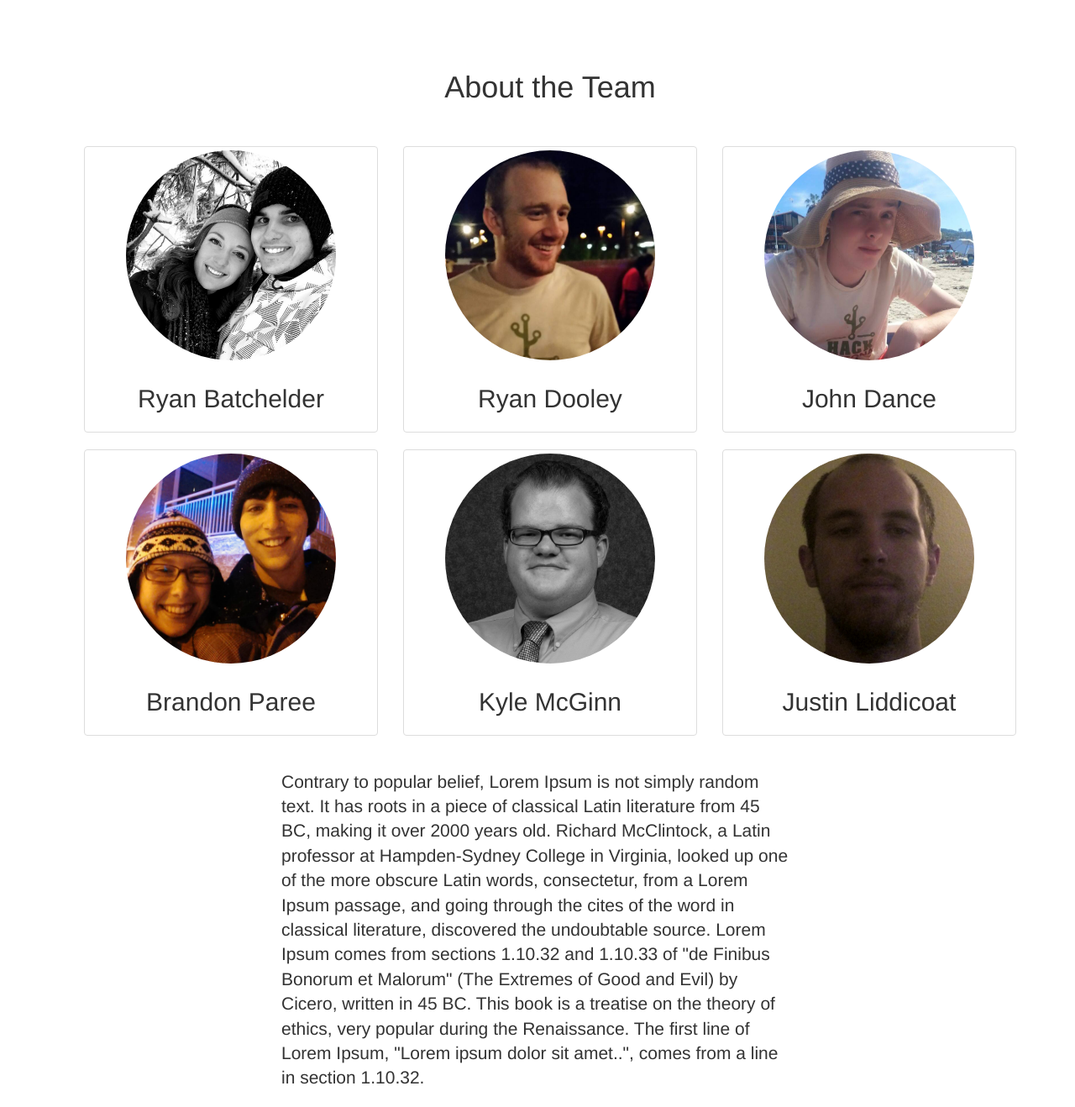
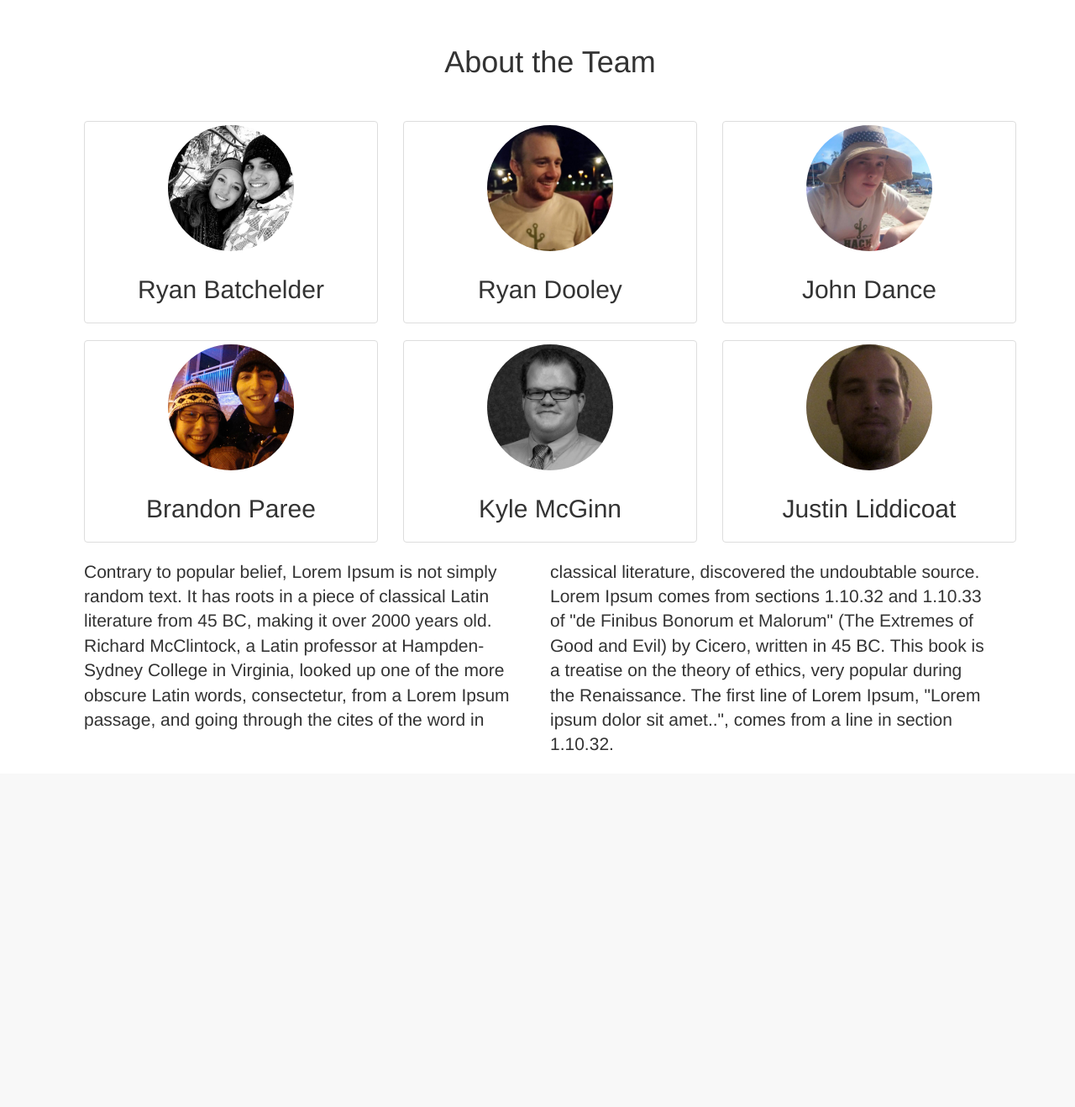
Before and after one commit to c1phr/cs399_social, a Django app: page /about/ in a window 1280 px wide. Shown: the part 51-1369 px from the top of the page at 84% size. After the commit the page ends 945 px from the top, so only its background shows below. Run offline with Django 3.2, Linux system fonts and the light colour scheme; parts of the project's set-up code (start-up, migrations or seed data) failed here and were passed over; some libraries are stand-ins or nearby versions.

Commit message:
Added text column to About

```diff
--- a/eddit/main/templates/main/about.html
+++ b/eddit/main/templates/main/about.html
@@ -8,7 +8,7 @@
 		<center><h1 class="about-title">About the Team</h1></center>
 		<div class="col-xs-6 col-md-4">
 			<div class="thumbnail">
-				<center><img src="{% static 'images/ryan_batchelder.png' %}" class="img-circle" width="250" height="250"></center>
+				<center><img src="{% static 'images/ryan_batchelder.png' %}" class="img-circle" width="150" height="150"></center>
 				<div class="caption">
 				<center><h2>Ryan Batchelder</h2></center>
 				</div>
@@ -16,7 +16,7 @@
 		</div>
 		<div class="col-xs-6 col-md-4">
 			<div class="thumbnail">
-				<img src="{% static 'images/ryan_dooley.png' %}" class="img-circle" width="250" height="250">
+				<img src="{% static 'images/ryan_dooley.png' %}" class="img-circle" width="150" height="150">
 				<div class="caption">
 					<center><h2>Ryan Dooley</h2></center>
 				</div>
@@ -24,7 +24,7 @@
 		</div>
 		<div class="col-xs-6 col-md-4">
 			<div class="thumbnail">
-				<center><img src="{% static 'images/john_dance.png' %}" class="img-circle" width="250" height="250"></center>
+				<center><img src="{% static 'images/john_dance.png' %}" class="img-circle" width="150" height="150"></center>
 				<div class="caption">
 					<center><h2>John Dance</h2></center>
 				</div>
@@ -32,7 +32,7 @@
 		</div>
 		<div class="col-xs-6 col-md-4">
 			<div class="thumbnail">
-				<img src="{% static 'images/brandon_paree.png' %}" class="img-circle" width="250" height="250">
+				<img src="{% static 'images/brandon_paree.png' %}" class="img-circle" width="150" height="150">
 				<div class="caption">
 					<center><h2>Brandon Paree</h2></center>
 				</div>
@@ -40,7 +40,7 @@
 		</div>
 		<div class="col-xs-6 col-md-4">
 			<div class="thumbnail">
-				<img src="{% static 'images/kyle_mcginn.png' %}" class="img-circle" width="250" height="250">
+				<img src="{% static 'images/kyle_mcginn.png' %}" class="img-circle" width="150" height="150">
 				<div class="caption">
 					<center><h2>Kyle McGinn</h2></center>
 				</div>
@@ -48,7 +48,7 @@
 		</div>
 		<div class="col-xs-6 col-md-4">
 			<div class="thumbnail">
-				<img src="{% static 'images/justin_liddicoat.png' %}" class="img-circle" width="250" height="250">
+				<img src="{% static 'images/justin_liddicoat.png' %}" class="img-circle" width="150" height="150">
 				<div class="caption">
 					<center><h2>Justin Liddicoat</h2></center>
 				</div>
@@ -57,10 +57,15 @@
 
 	</div>
 	<div class="container-fluid">
-		<div class="about-content">
-		<p class="lead">
-			Contrary to popular belief, Lorem Ipsum is not simply random text. It has roots in a piece of classical Latin literature from 45 BC, making it over 2000 years old. Richard McClintock, a Latin professor at Hampden-Sydney College in Virginia, looked up one of the more obscure Latin words, consectetur, from a Lorem Ipsum passage, and going through the cites of the word in classical literature, discovered the undoubtable source. Lorem Ipsum comes from sections 1.10.32 and 1.10.33 of "de Finibus Bonorum et Malorum" (The Extremes of Good and Evil) by Cicero, written in 45 BC. This book is a treatise on the theory of ethics, very popular during the Renaissance. The first line of Lorem Ipsum, "Lorem ipsum dolor sit amet..", comes from a line in section 1.10.32.
-		</p>
+		<div class="col-xs-9 col-md-6">
+			<p class="lead">
+				Contrary to popular belief, Lorem Ipsum is not simply random text. It has roots in a piece of classical Latin literature from 45 BC, making it over 2000 years old. Richard McClintock, a Latin professor at Hampden-Sydney College in Virginia, looked up one of the more obscure Latin words, consectetur, from a Lorem Ipsum passage, and going through the cites of the word in
+			</p>
+		</div>
+		<div class="col-xs-9 col-md-6">
+			<p class="lead">
+				classical literature, discovered the undoubtable source. Lorem Ipsum comes from sections 1.10.32 and 1.10.33 of "de Finibus Bonorum et Malorum" (The Extremes of Good and Evil) by Cicero, written in 45 BC. This book is a treatise on the theory of ethics, very popular during the Renaissance. The first line of Lorem Ipsum, "Lorem ipsum dolor sit amet..", comes from a line in section 1.10.32.
+			</p>
 		</div>
 	</div>
 
--- a/eddit/static/css/custom.css
+++ b/eddit/static/css/custom.css
@@ -1,12 +1,5 @@
-.lead {
-	margin-top: 20px;
-	float: left;
-	margin-right: 250px;
-	margin-left: 250px;
-}
-
 .about-title {
-	margin: 50px;
+	margin-bottom: 50px;
 }
 
 .jumbotron {
```
